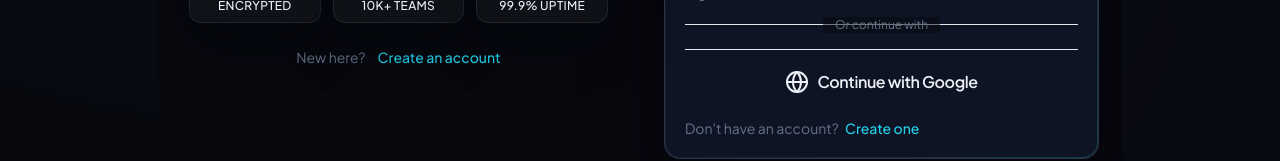
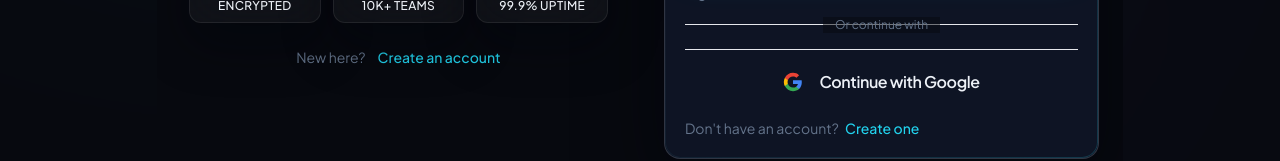
Before and after one commit to AnujPratap-96/Multi-Tenant-SaaS-Application-Frontend, a React (Vite) app: page /login in a window 1280 px wide. Shown: the part 547-708 px from the top of the page. Built offline with nearby package versions, Linux system fonts and the light colour scheme; no server answers.

Commit message:
fix(auth): initialize auth loading state to prevent premature redirect and fix token refresh

```diff
--- a/src/features/auth/authStore.ts
+++ b/src/features/auth/authStore.ts
@@ -17,7 +17,7 @@
 export const useAuthStore = create<AuthState>((set) => ({
   user: null,
   isAuthenticated: false,
-  isLoading: false,
+  isLoading: true,
 
   login: (user) => set({ user, isAuthenticated: true, isLoading: false }),
 
--- a/src/lib/axios.ts
+++ b/src/lib/axios.ts
@@ -164,12 +164,11 @@
     }
 
     // Access token expired — refresh and retry once.
-    // NEVER attempt token refresh for public auth endpoints or requests that opted out.
+    // NEVER attempt token refresh for public auth endpoints.
     if (
       error.response?.status === 401 &&
       !originalRequest._retry &&
-      !isAuthRoute &&
-      !originalRequest.skipAuthRedirect
+      !isAuthRoute
     ) {
       if (isRefreshing) {
         return new Promise((resolve) => {
@@ -194,7 +193,7 @@
         return api(originalRequest);
       } catch (err) {
         refreshSubscribers = [];
-        if (window.location.pathname !== "/login") {
+        if (!originalRequest.skipAuthRedirect && window.location.pathname !== "/login") {
           window.location.href = "/login";
         }
         return Promise.reject(err);
--- a/src/pages/auth/Login.tsx
+++ b/src/pages/auth/Login.tsx
@@ -298,8 +298,25 @@
                   className="w-full"
                   size="lg"
                   onClick={() => (window.location.href = `${API_BASE_URL}/auth/google`)}
-                  leadingIcon={<Globe className="h-4.5 w-4.5" />}
                 >
+                  <svg className="w-5 h-5 mr-2" viewBox="0 0 24 24">
+                    <path
+                      fill="#4285F4"
+                      d="M22.56 12.25c0-.78-.07-1.53-.2-2.25H12v4.26h5.92c-.26 1.37-1.04 2.53-2.21 3.31v2.77h3.57c2.08-1.92 3.28-4.74 3.28-8.09z"
+                    />
+                    <path
+                      fill="#34A853"
+                      d="M12 23c2.97 0 5.46-.98 7.28-2.66l-3.57-2.77c-.98.66-2.23 1.06-3.71 1.06-2.86 0-5.29-1.93-6.16-4.53H2.18v2.84C3.99 20.53 7.7 23 12 23z"
+                    />
+                    <path
+                      fill="#FBBC05"
+                      d="M5.84 14.09c-.22-.66-.35-1.36-.35-2.09s.13-1.43.35-2.09V7.07H2.18C1.43 8.55 1 10.22 1 12s.43 3.45 1.18 4.93l2.85-2.22.81-.62z"
+                    />
+                    <path
+                      fill="#EA4335"
+                      d="M12 5.38c1.62 0 3.06.56 4.21 1.64l3.15-3.15C17.45 2.09 14.97 1 12 1 7.7 1 3.99 3.47 2.18 7.07l3.66 2.84c.87-2.6 3.3-4.53 6.16-4.53z"
+                    />
+                  </svg>
                   Continue with Google
                 </GlassButton>
               </GlassCardFooter>
```
